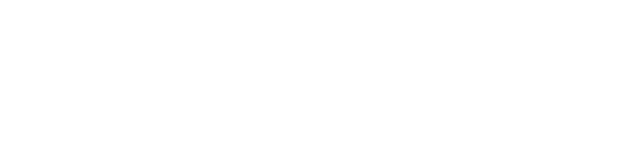
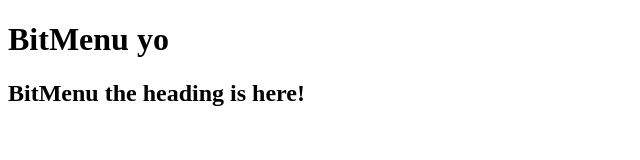
Before and after one commit to iuliuvisovan/bitmenu, a plain HTML site: page index.html in a window 1280 px wide. Shown: the whole page, without its empty margins (0-640 px from the left). Drawn offline with Linux system fonts and the light colour scheme.

Commit message:
Test 123

```diff
--- a/index.html
+++ b/index.html
@@ -6,5 +6,8 @@
     <meta name="viewport" content="width=device-width, initial-scale=1.0" />
     <title>BitMenu</title>
   </head>
-  <body></body>
+  <body>
+      <h1>BitMenu yo</h1>
+      <h2>BitMenu the heading is here!</h2>
+  </body>
 </html>
```
